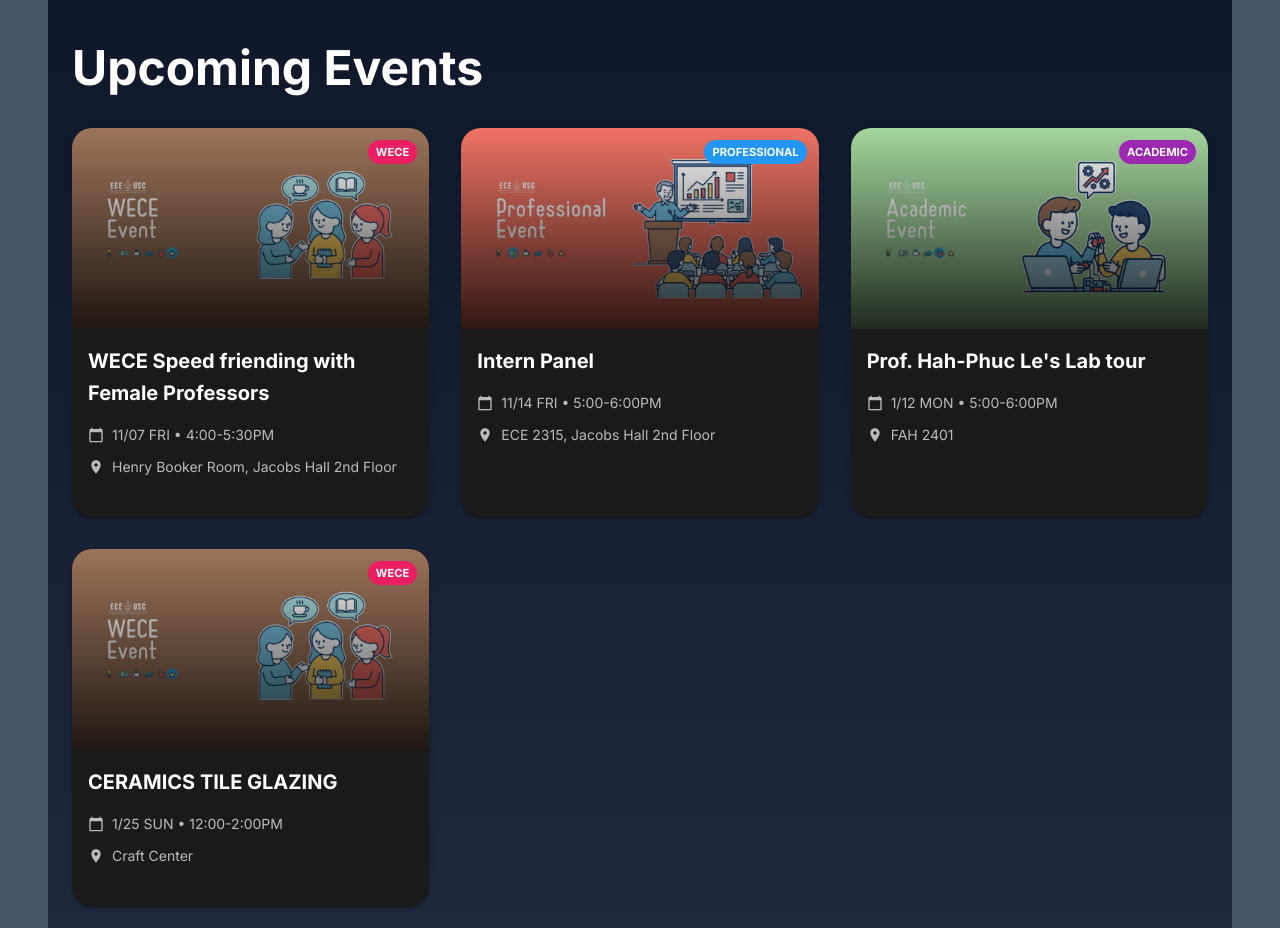
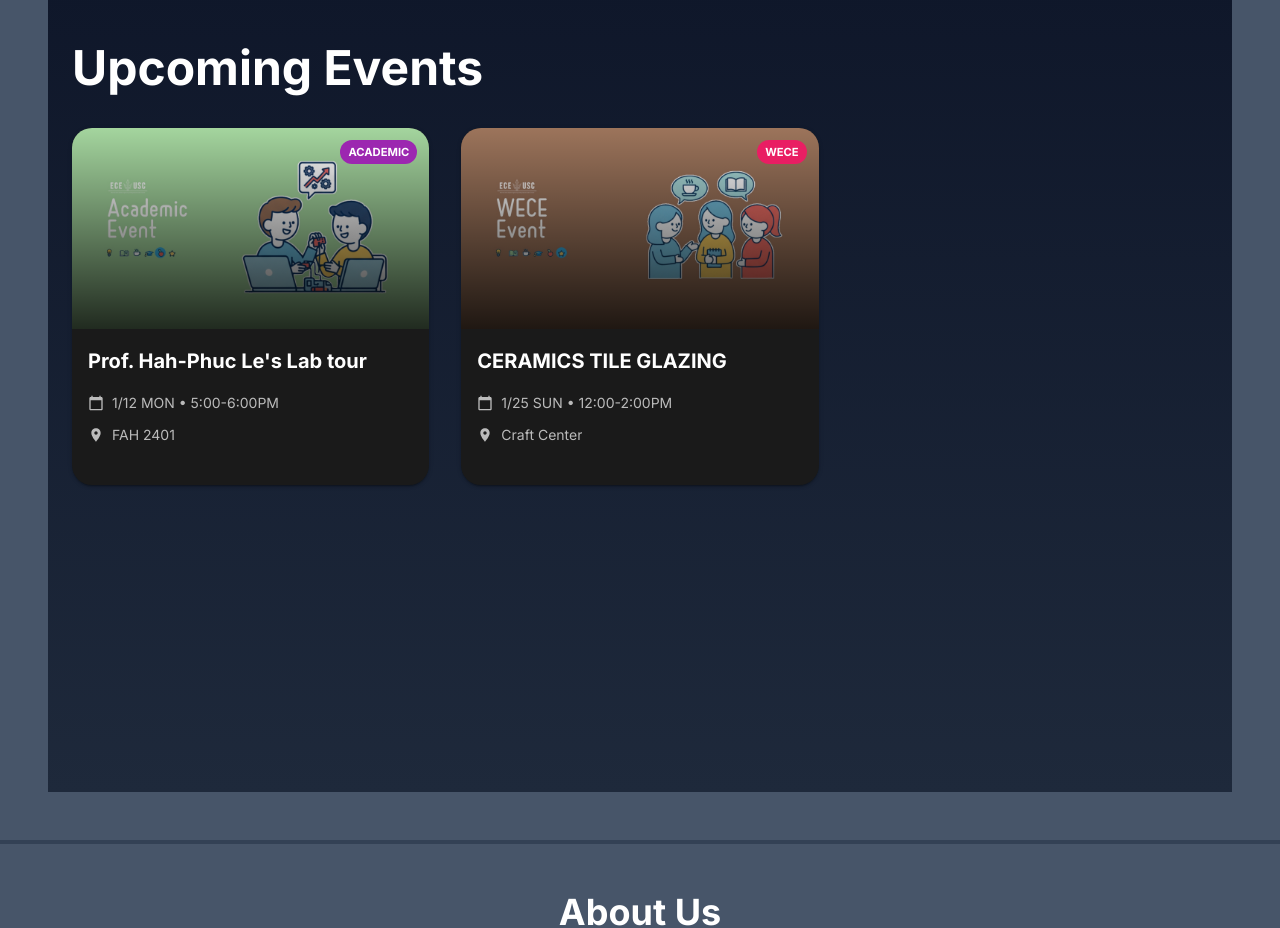
Before and after one commit to eceusc/eceusc.ucsd.edu, a Next.js app: page / in a window 1280 px wide. Shown: the part 780-1708 px from the top of the page. Built offline with nearby package versions, Linux system fonts and the light colour scheme.

Commit message:
Remove old events

```diff
--- a/src/components/upcomingEvents.tsx
+++ b/src/components/upcomingEvents.tsx
@@ -49,24 +49,24 @@ const eventsList : Event[] = [
     //   tag: 'professional',
     //   rsvpLink: 'https://forms.google.com/example6',
     // },
-    {
-      title: 'WECE Speed friending with Female Professors ',
-      date: '11/07 FRI',
-      time: '4:00-5:30PM',
-      location: 'Henry Booker Room, Jacobs Hall 2nd Floor',
-      information: 'Whether you’re a new freshman or have survived a few years in UCSD, we welcome you to join us in a close chat with your professors across the ECE and CSE departments to gain insight on their work and journey as a woman in the space. Although the event is aimed at WECE students, it is open to anyone. Food will be provided! Our featured professors are Professor Naghizadeh, Professor Ding, Professor Shi, Professor Saha',
-      tag: 'wece',
-      rsvpLink: 'https://docs.google.com/forms/d/e/1FAIpQLScUgBpCzuMK_UrWVWScIKvPRvH9vO6G1-x-zmLJt3ahZyrzcA/viewform',
-    },
-    {
-      title: 'Intern Panel',
-      date: '11/14 FRI',
-      time: '5:00-6:00PM',
-      location: 'ECE 2315, Jacobs Hall 2nd Floor',
-      information: 'The ECE Undergraduate Student Council presents a panel of your peers who interned this summer. Get first-hand advice on landing an internship, what the work is really like, and how to maximize your experience. Bring your questions!',
-      tag: 'professional',
-      rsvpLink: 'https://forms.gle/e3JG56Jkro9SuoRz9',
-    },
+    // {
+    //   title: 'WECE Speed friending with Female Professors ',
+    //   date: '11/07 FRI',
+    //   time: '4:00-5:30PM',
+    //   location: 'Henry Booker Room, Jacobs Hall 2nd Floor',
+    //   information: 'Whether you’re a new freshman or have survived a few years in UCSD, we welcome you to join us in a close chat with your professors across the ECE and CSE departments to gain insight on their work and journey as a woman in the space. Although the event is aimed at WECE students, it is open to anyone. Food will be provided! Our featured professors are Professor Naghizadeh, Professor Ding, Professor Shi, Professor Saha',
+    //   tag: 'wece',
+    //   rsvpLink: 'https://docs.google.com/forms/d/e/1FAIpQLScUgBpCzuMK_UrWVWScIKvPRvH9vO6G1-x-zmLJt3ahZyrzcA/viewform',
+    // },
+    // {
+    //   title: 'Intern Panel',
+    //   date: '11/14 FRI',
+    //   time: '5:00-6:00PM',
+    //   location: 'ECE 2315, Jacobs Hall 2nd Floor',
+    //   information: 'The ECE Undergraduate Student Council presents a panel of your peers who interned this summer. Get first-hand advice on landing an internship, what the work is really like, and how to maximize your experience. Bring your questions!',
+    //   tag: 'professional',
+    //   rsvpLink: 'https://forms.gle/e3JG56Jkro9SuoRz9',
+    // },
     {
       title: "Prof. Hah-Phuc Le's Lab tour",
       date: '1/12 MON',
```
